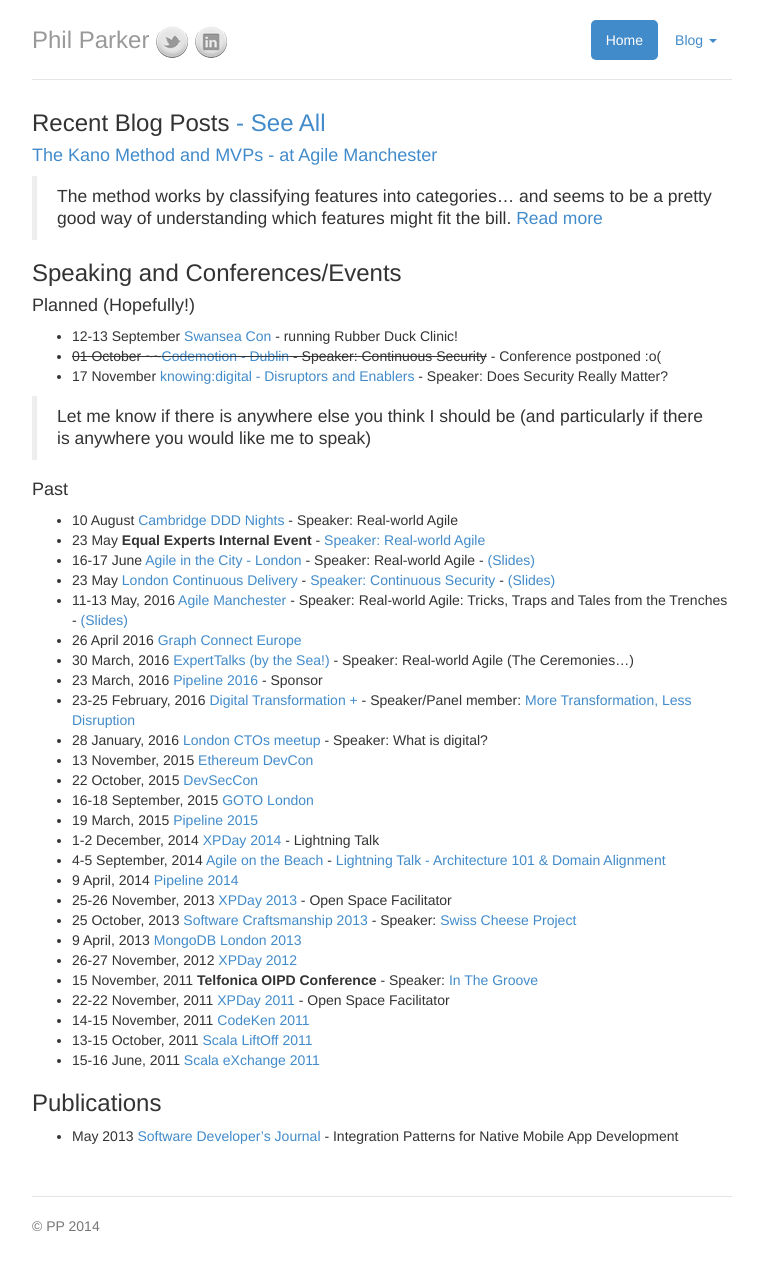
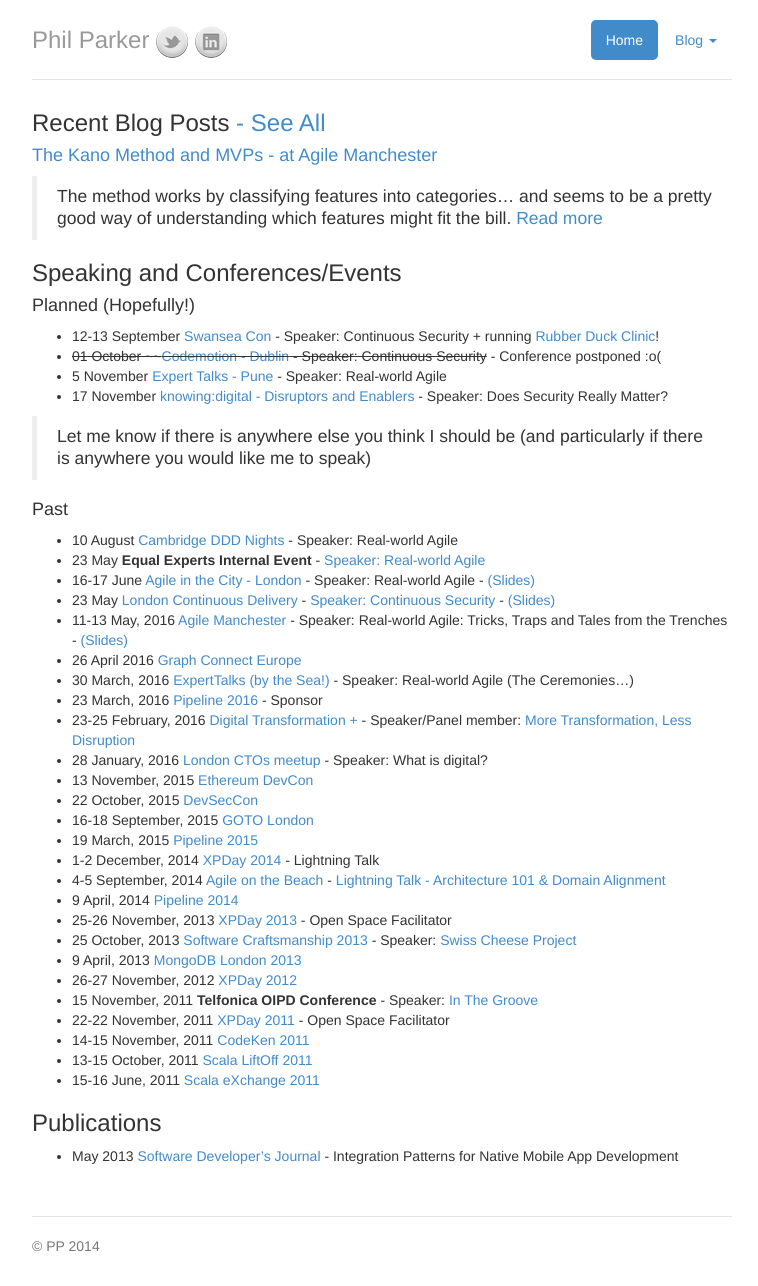
Before and after one commit to parker0phil/parker0phil.github.io, a Jekyll site: the page built from index.md, in a window 1280 px wide. Shown: the whole page, without its empty margins (258-1016 px from the left). Built offline with Jekyll 4.4.1, drawn with Linux system fonts in a browser that asks for light colours.

Commit message:
added pune + updated swanseacon

```diff
--- a/index.md
+++ b/index.md
@@ -13,8 +13,9 @@
 
 #### Planned (Hopefully!)
 
-- 12-13 September [Swansea Con](http://swanseacon.co.uk/) - running Rubber Duck Clinic!
+- 12-13 September [Swansea Con](http://swanseacon.co.uk/) - Speaker: Continuous Security + running [Rubber Duck Clinic](https://twitter.com/SwanseaCon/status/771275200918855680)!
 - ~~01 October ~~[Codemotion - Dublin](http://dublin2016.codemotionworld.com/) - Speaker: Continuous Security~~ - Conference postponed :o(
+- 5 November [Expert Talks - Pune](http://expert-talks.in/) - Speaker: Real-world Agile
 - 17 November [knowing:digital - Disruptors and Enablers](https://knowing.digital) - Speaker: Does Security Really Matter?
 
 > Let me know if there is anywhere else you think I should be (and particularly if there is anywhere you would like me to speak)
```
